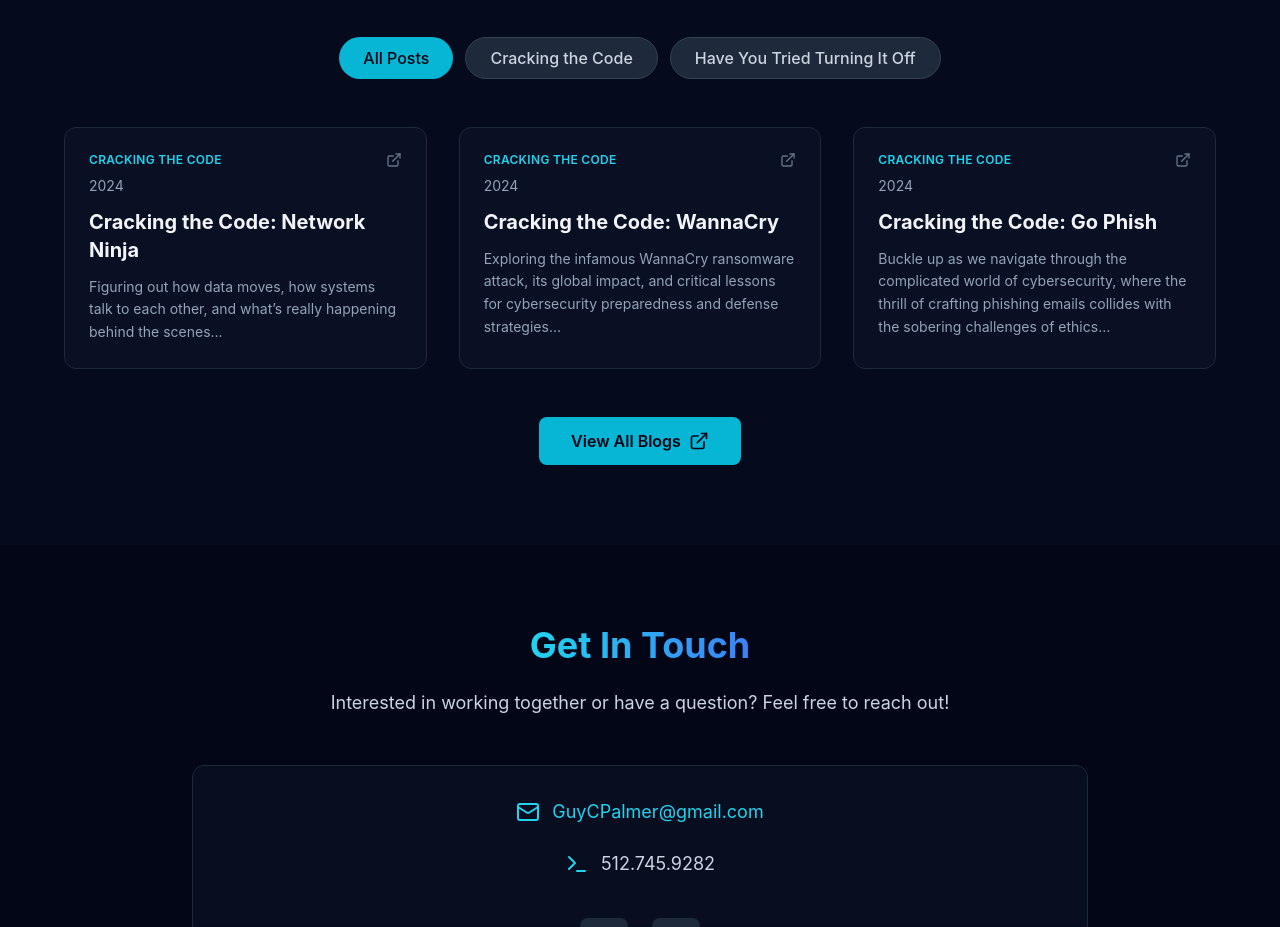
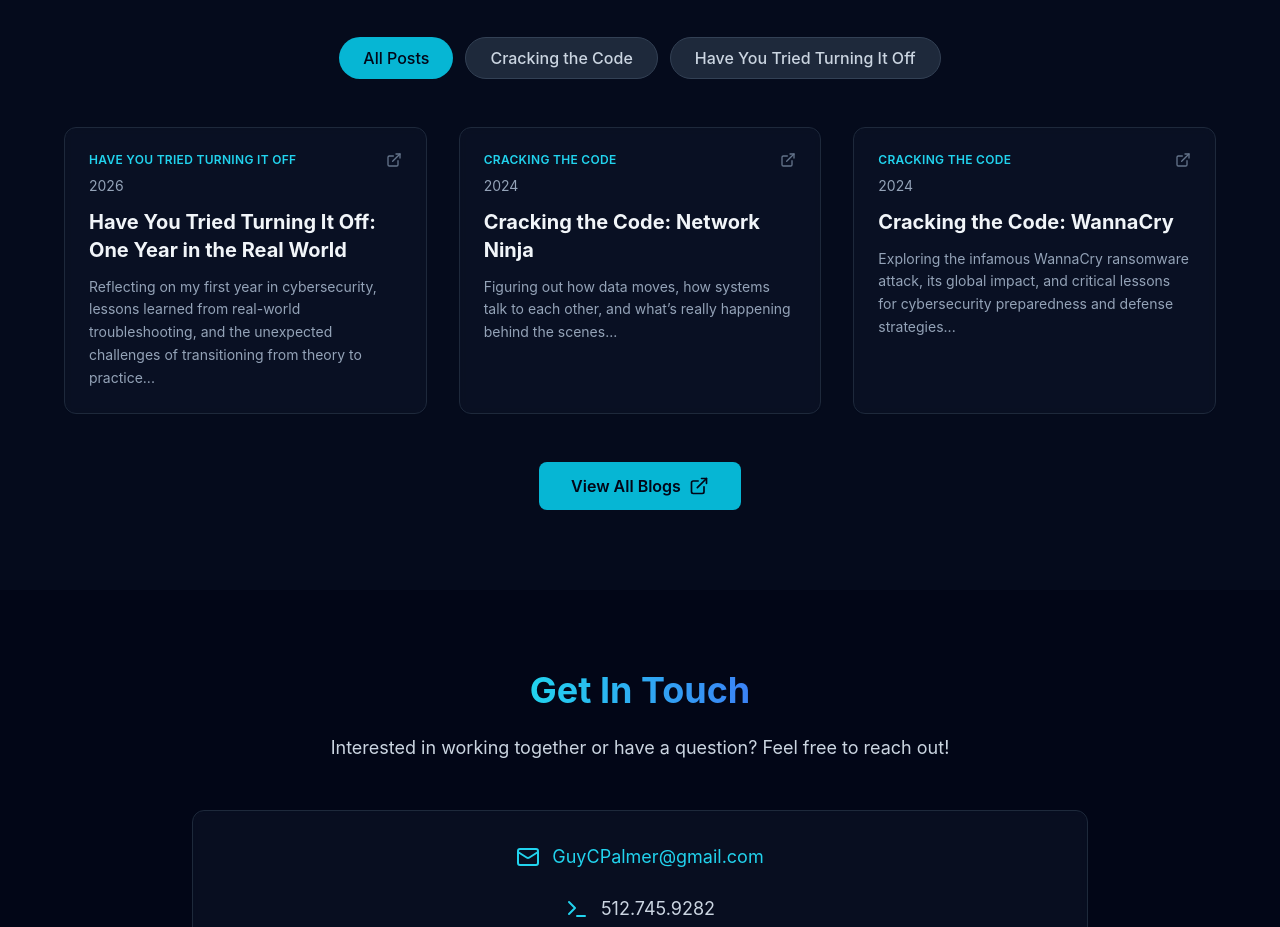
Before and after one commit to GuyCPalmer/guy-palmer-website, a React (Create React App) app: page / in a window 1280 px wide. Shown: the part 3547-4474 px from the top of the page. Built offline with nearby package versions, Linux system fonts and the light colour scheme.

Commit message:
added blog

```diff
--- a/src/App.js
+++ b/src/App.js
@@ -78,7 +78,14 @@ export default function App() {
   ];
 
   const blogPosts = [
-   {
+  {
+  title: 'Have You Tried Turning It Off: One Year in the Real World',
+  excerpt: 'Reflecting on my first year in cybersecurity, lessons learned from real-world troubleshooting, and the unexpected challenges of transitioning from theory to practice...',
+  date: '2026',
+  category: 'troubleshooting',
+  url: 'https://medium.com/@guycpalmer_guycode/have-you-tried-turning-it-off-one-year-in-the-real-world-937f208ce7e5'
+},
+    {
   title: 'Cracking the Code: Network Ninja',
   excerpt: 'Figuring out how data moves, how systems talk to each other, and what’s really happening behind the scenes...',
   date: '2024',
```
